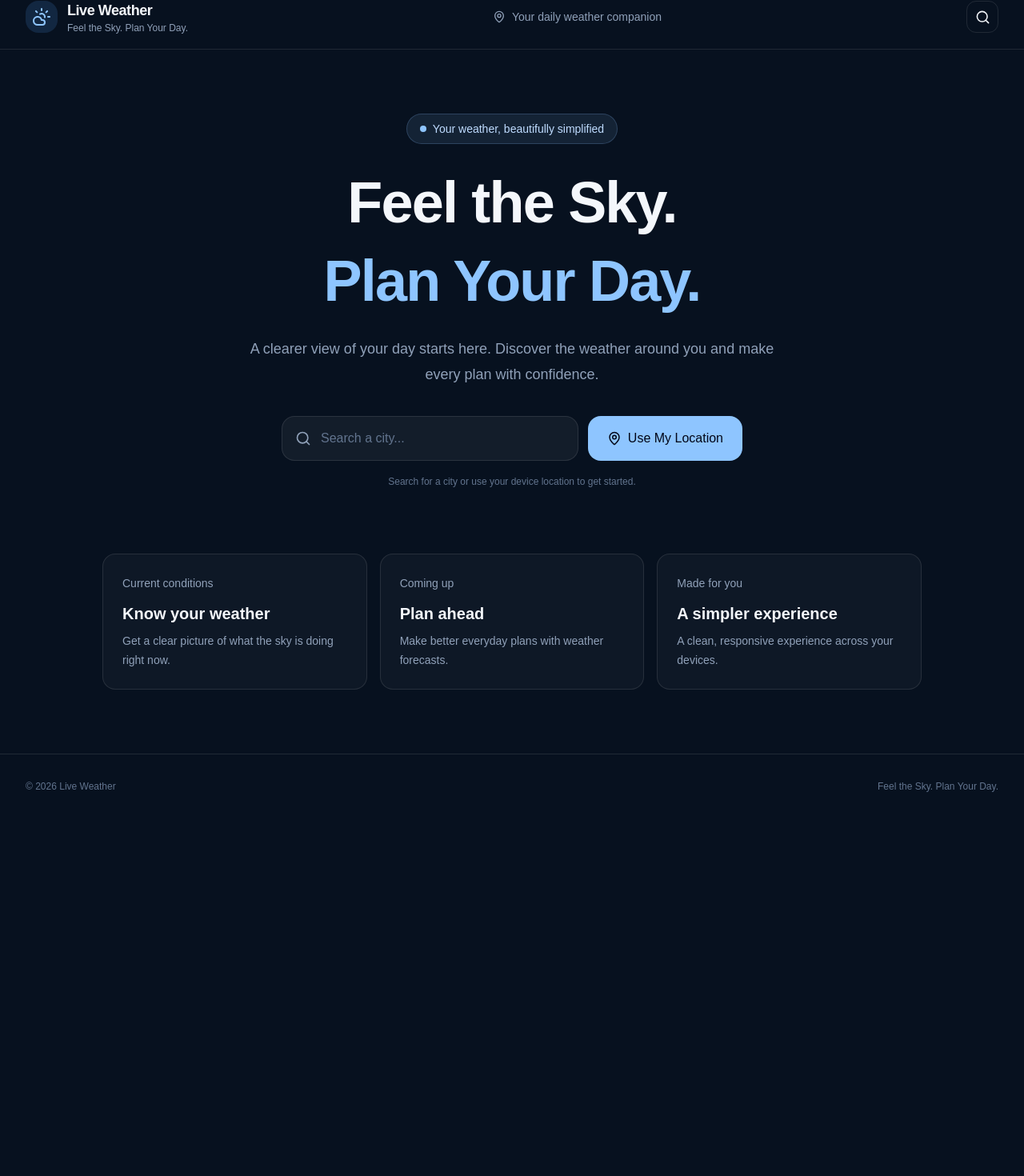
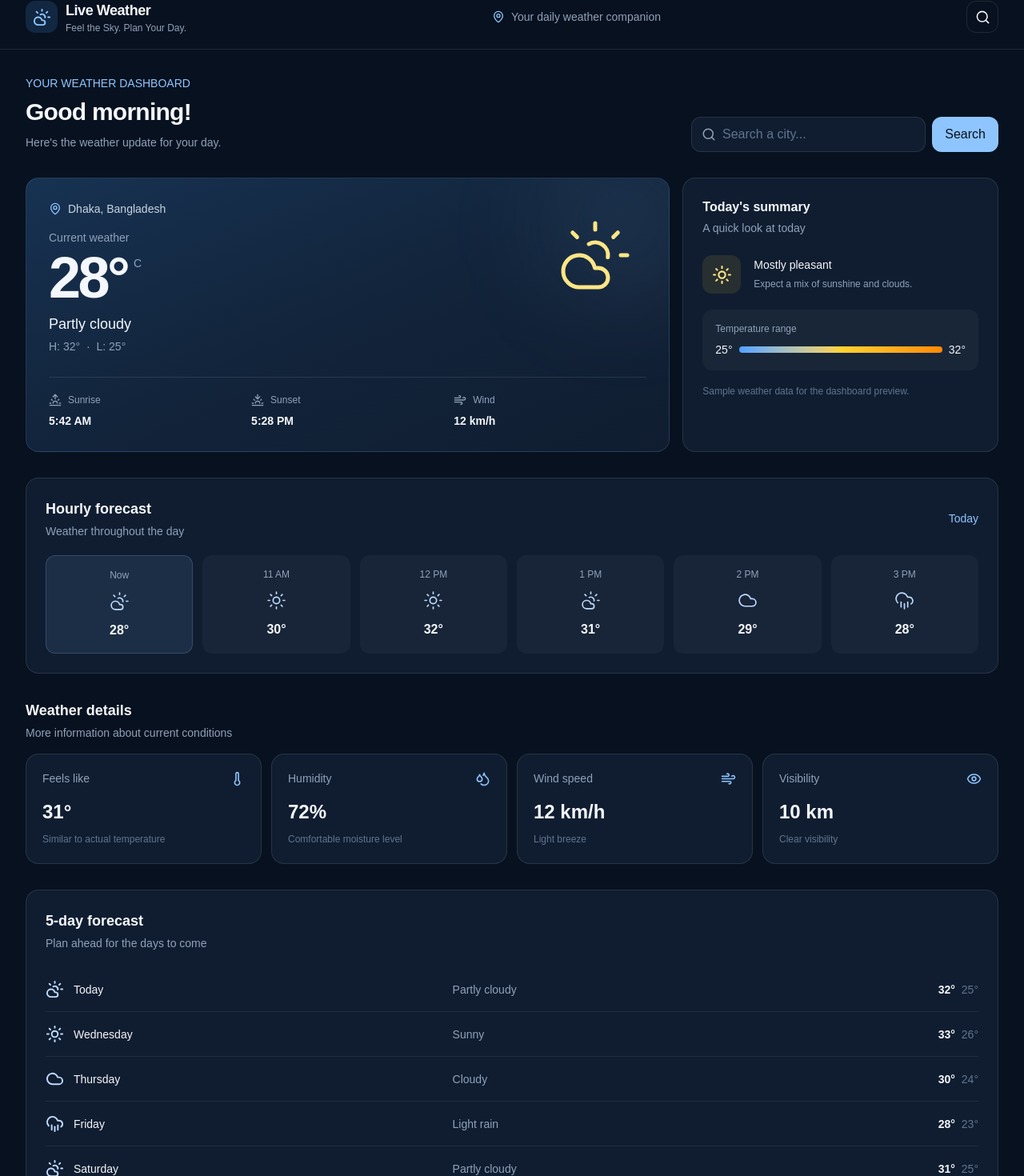
Before and after one commit to mehedilabs/live-weather, a Next.js app: page / in a window 1280 px wide. Shown: the part 19-1489 px from the top of the page at 80% size. Before the commit the page ends 1042 px from the top, so only its background shows below. Built offline with nearby package versions, Linux system fonts and the light colour scheme.

Commit message:
feat: redesign homepage as weather dashboard

```diff
--- a/src/app/page.tsx
+++ b/src/app/page.tsx
@@ -1,112 +1,380 @@
-import Link from "next/link";
-import { CloudSun, MapPin, Search } from "lucide-react";
+import {
+  Cloud,
+  CloudRain,
+  CloudSun,
+  Droplets,
+  Eye,
+  MapPin,
+  Search,
+  Sun,
+  Sunrise,
+  Sunset,
+  Thermometer,
+  Wind,
+} from "lucide-react";
+
+const hourlyForecast = [
+  { time: "Now", temperature: 28, icon: CloudSun },
+  { time: "11 AM", temperature: 30, icon: Sun },
+  { time: "12 PM", temperature: 32, icon: Sun },
+  { time: "1 PM", temperature: 31, icon: CloudSun },
+  { time: "2 PM", temperature: 29, icon: Cloud },
+  { time: "3 PM", temperature: 28, icon: CloudRain },
+];
+
+const weeklyForecast = [
+  {
+    day: "Today",
+    icon: CloudSun,
+    condition: "Partly cloudy",
+    high: 32,
+    low: 25,
+  },
+  { day: "Wednesday", icon: Sun, condition: "Sunny", high: 33, low: 26 },
+  { day: "Thursday", icon: Cloud, condition: "Cloudy", high: 30, low: 24 },
+  {
+    day: "Friday",
+    icon: CloudRain,
+    condition: "Light rain",
+    high: 28,
+    low: 23,
+  },
+  {
+    day: "Saturday",
+    icon: CloudSun,
+    condition: "Partly cloudy",
+    high: 31,
+    low: 25,
+  },
+];
+
+const weatherDetails = [
+  {
+    label: "Feels like",
+    value: "31°",
+    description: "Similar to actual temperature",
+    icon: Thermometer,
+  },
+  {
+    label: "Humidity",
+    value: "72%",
+    description: "Comfortable moisture level",
+    icon: Droplets,
+  },
+  {
+    label: "Wind speed",
+    value: "12 km/h",
+    description: "Light breeze",
+    icon: Wind,
+  },
+  {
+    label: "Visibility",
+    value: "10 km",
+    description: "Clear visibility",
+    icon: Eye,
+  },
+];
 
 export default function HomePage() {
   return (
-    <main className="min-h-screen overflow-hidden">
+    <main className="min-h-screen min-w-0 bg-[#07111f] text-[#f4f7fb]">
+      {/* Header */}
       <header className="border-b border-white/10">
-        <div className="container flex min-h-20 items-center justify-between gap-4">
-          <Link href="/" className="flex shrink-0 items-center gap-3">
-            <span className="flex size-10 items-center justify-center rounded-2xl bg-blue-400/15 text-blue-300">
-              <CloudSun size={24} />
+        <div className="mx-auto flex min-h-16 w-full max-w-7xl min-w-0 items-center justify-between gap-3 px-4 sm:min-h-20 sm:px-6 lg:px-8">
+          <a href="/" className="flex min-w-0 items-center gap-2.5">
+            <span className="flex size-10 shrink-0 items-center justify-center rounded-xl bg-blue-400/15 text-blue-300">
+              <CloudSun size={23} />
             </span>
 
-            <span>
-              <span className="block text-lg font-bold tracking-tight">
+            <span className="min-w-0">
+              <span className="block text-base font-bold tracking-tight sm:text-lg">
                 Live Weather
               </span>
               <span className="hidden text-xs text-slate-400 sm:block">
                 Feel the Sky. Plan Your Day.
               </span>
             </span>
-          </Link>
+          </a>
 
           <div className="hidden items-center gap-2 text-sm text-slate-400 sm:flex">
-            <MapPin size={16} />
+            <MapPin size={16} className="text-blue-300" />
             <span>Your daily weather companion</span>
           </div>
 
           <button
             type="button"
+            aria-label="Search weather"
             className="flex size-10 shrink-0 items-center justify-center rounded-xl border border-white/10 transition hover:bg-white/5"
-            aria-label="Search for a city"
           >
             <Search size={19} />
           </button>
         </div>
       </header>
 
-      <section className="container py-12 sm:py-16 lg:py-20">
-        <div className="mx-auto max-w-4xl text-center">
-          <span className="inline-flex items-center gap-2 rounded-full border border-blue-300/20 bg-blue-300/10 px-4 py-2 text-sm text-blue-200">
-            <span className="size-2 rounded-full bg-blue-300" />
-            Your weather, beautifully simplified
-          </span>
+      {/* Dashboard */}
+      <div className="mx-auto w-full max-w-7xl min-w-0 px-4 py-6 sm:px-6 sm:py-8 lg:px-8">
+        {/* Page heading and search */}
+        <div className="mb-6 flex min-w-0 flex-col gap-4 sm:mb-8 md:flex-row md:items-end md:justify-between">
+          <div className="min-w-0">
+            <p className="text-sm font-medium text-blue-300">
+              YOUR WEATHER DASHBOARD
+            </p>
+            <h1 className="mt-2 text-2xl font-bold tracking-tight sm:text-3xl">
+              Good morning!
+            </h1>
+            <p className="mt-2 text-sm leading-6 text-slate-400">
+              Here&apos;s the weather update for your day.
+            </p>
+          </div>
 
-          <h1 className="mt-7 text-4xl font-bold leading-tight tracking-tight sm:text-6xl lg:text-7xl">
-            Feel the Sky.
-            <span className="mt-2 block text-blue-300">Plan Your Day.</span>
-          </h1>
+          <form action="/" className="flex w-full min-w-0 gap-2 md:max-w-sm">
+            <label className="flex min-h-11 min-w-0 flex-1 items-center gap-2 rounded-xl border border-white/10 bg-[#101d30] px-3">
+              <Search
+                size={18}
+                className="shrink-0 text-slate-400"
+                aria-hidden="true"
+              />
+              <input
+                type="search"
+                name="city"
+                placeholder="Search a city..."
+                aria-label="Search city"
+                className="w-full min-w-0 bg-transparent text-sm outline-none placeholder:text-slate-500"
+              />
+            </label>
 
-          <p className="mx-auto mt-6 max-w-2xl text-base leading-7 text-slate-400 sm:text-lg sm:leading-8">
-            A clearer view of your day starts here. Discover the weather around
-            you and make every plan with confidence.
-          </p>
+            <button
+              type="submit"
+              className="shrink-0 rounded-xl bg-blue-300 px-4 text-sm font-semibold text-[#07111f] transition hover:bg-blue-200"
+            >
+              Search
+            </button>
+          </form>
+        </div>
 
-          <div className="mx-auto mt-9 flex max-w-xl flex-col gap-3 sm:flex-row">
-            <div className="flex min-h-14 flex-1 items-center gap-3 rounded-2xl border border-white/10 bg-white/5 px-4 text-left">
-              <Search className="shrink-0 text-slate-400" size={20} />
-              <input
-                type="text"
-                placeholder="Search a city..."
-                aria-label="City name"
-                className="min-w-0 flex-1 bg-transparent text-sm text-white outline-none placeholder:text-slate-500"
+        {/* Main weather and sun information */}
+        <section className="grid min-w-0 grid-cols-1 gap-4 lg:grid-cols-3">
+          {/* Current weather */}
+          <article className="relative min-w-0 overflow-hidden rounded-2xl border border-blue-300/15 bg-gradient-to-br from-[#173252] via-[#12243b] to-[#101d30] p-5 sm:p-7 lg:col-span-2">
+            <div className="pointer-events-none absolute -right-10 -top-10 size-48 rounded-full bg-blue-300/10 blur-3xl" />
+
+            <div className="relative flex min-w-0 items-start justify-between gap-3">
+              <div className="min-w-0">
+                <div className="flex flex-wrap items-center gap-2 text-sm text-slate-300">
+                  <MapPin size={16} className="shrink-0 text-blue-300" />
+                  <span>Dhaka, Bangladesh</span>
+                </div>
+
+                <p className="mt-4 text-sm text-slate-400">Current weather</p>
+
+                <div className="mt-1 flex flex-wrap items-start gap-x-2">
+                  <span className="text-6xl font-semibold tracking-tighter sm:text-7xl">
+                    28°
+                  </span>
+                  <span className="mt-2 text-sm text-slate-400">C</span>
+                </div>
+
+                <p className="mt-2 text-lg font-medium">Partly cloudy</p>
+                <p className="mt-1 text-sm text-slate-400">
+                  H: 32° <span className="mx-1">·</span> L: 25°
+                </p>
+              </div>
+
+              <CloudSun
+                size={76}
+                strokeWidth={1.25}
+                className="mt-5 shrink-0 text-amber-200 sm:mr-4 sm:size-24"
+                aria-label="Partly cloudy"
               />
             </div>
 
-            <button
-              type="button"
-              className="flex min-h-14 items-center justify-center gap-2 rounded-2xl bg-blue-300 px-6 font-semibold text-slate-950 transition hover:bg-blue-200"
-            >
-              <MapPin size={18} />
-              Use My Location
-            </button>
+            <div className="relative mt-7 grid grid-cols-2 gap-3 border-t border-white/10 pt-5 sm:grid-cols-3">
+              <div>
+                <div className="flex items-center gap-2 text-xs text-slate-400">
+                  <Sunrise size={16} />
+                  Sunrise
+                </div>
+                <p className="mt-2 text-sm font-semibold">5:42 AM</p>
+              </div>
+
+              <div>
+                <div className="flex items-center gap-2 text-xs text-slate-400">
+                  <Sunset size={16} />
+                  Sunset
+                </div>
+                <p className="mt-2 text-sm font-semibold">5:28 PM</p>
+              </div>
+
+              <div className="col-span-2 sm:col-span-1">
+                <div className="flex items-center gap-2 text-xs text-slate-400">
+                  <Wind size={16} />
+                  Wind
+                </div>
+                <p className="mt-2 text-sm font-semibold">12 km/h</p>
+              </div>
+            </div>
+          </article>
+
+          {/* Weather summary */}
+          <article className="flex min-w-0 flex-col rounded-2xl border border-white/10 bg-[#101d30] p-5 sm:p-6">
+            <h2 className="text-base font-semibold">Today&apos;s summary</h2>
+            <p className="mt-1 text-sm text-slate-400">A quick look at today</p>
+
+            <div className="mt-6 flex items-center gap-4">
+              <span className="flex size-12 shrink-0 items-center justify-center rounded-xl bg-amber-300/10 text-amber-200">
+                <Sun size={25} />
+              </span>
+              <div className="min-w-0">
+                <p className="text-sm font-medium">Mostly pleasant</p>
+                <p className="mt-1 text-xs leading-5 text-slate-400">
+                  Expect a mix of sunshine and clouds.
+                </p>
+              </div>
+            </div>
+
+            <div className="mt-5 rounded-xl bg-white/[0.04] p-4">
+              <p className="text-xs text-slate-400">Temperature range</p>
+              <div className="mt-2 flex items-center justify-between gap-2 text-sm">
+                <span>25°</span>
+                <div className="h-2 min-w-0 flex-1 rounded-full bg-gradient-to-r from-blue-400 via-amber-300 to-orange-400" />
+                <span>32°</span>
+              </div>
+            </div>
+
+            <p className="mt-4 text-xs leading-5 text-slate-500">
+              Sample weather data for the dashboard preview.
+            </p>
+          </article>
+        </section>
+
+        {/* Hourly forecast */}
+        <section className="mt-6 min-w-0 rounded-2xl border border-white/10 bg-[#101d30] p-4 sm:mt-8 sm:p-6">
+          <div className="flex items-center justify-between gap-3">
+            <div className="min-w-0">
+              <h2 className="text-base font-semibold sm:text-lg">
+                Hourly forecast
+              </h2>
+              <p className="mt-1 text-xs text-slate-400 sm:text-sm">
+                Weather throughout the day
+              </p>
+            </div>
+            <span className="shrink-0 text-xs text-blue-300 sm:text-sm">
+              Today
+            </span>
           </div>
 
-          <p className="mt-4 text-xs leading-5 text-slate-500">
-            Search for a city or use your device location to get started.
-          </p>
-        </div>
+          <div className="mt-5 grid min-w-0 grid-cols-3 gap-2 sm:grid-cols-6 sm:gap-3">
+            {hourlyForecast.map((hour) => {
+              const WeatherIcon = hour.icon;
 
-        <div className="mx-auto mt-16 grid max-w-5xl gap-4 sm:mt-20 sm:grid-cols-3">
-          <div className="rounded-2xl border border-white/10 bg-white/[0.03] p-6">
-            <span className="text-sm text-slate-400">Current conditions</span>
-            <h2 className="mt-3 text-xl font-semibold">Know your weather</h2>
-            <p className="mt-2 text-sm leading-6 text-slate-400">
-              Get a clear picture of what the sky is doing right now.
+              return (
+                <div
+                  key={hour.time}
+                  className={`flex min-w-0 flex-col items-center gap-3 rounded-xl px-1 py-4 sm:px-2 ${
+                    hour.time === "Now"
+                      ? "border border-blue-300/20 bg-blue-300/10"
+                      : "bg-white/[0.03]"
+                  }`}
+                >
+                  <span className="text-xs text-slate-400">{hour.time}</span>
+                  <WeatherIcon
+                    size={25}
+                    strokeWidth={1.6}
+                    className="text-blue-200"
+                  />
+                  <span className="text-base font-semibold">
+                    {hour.temperature}°
+                  </span>
+                </div>
+              );
+            })}
+          </div>
+        </section>
+
+        {/* Weather details */}
+        <section className="mt-6 min-w-0 sm:mt-8">
+          <div className="mb-4">
+            <h2 className="text-lg font-semibold">Weather details</h2>
+            <p className="mt-1 text-sm text-slate-400">
+              More information about current conditions
             </p>
           </div>
 
-          <div className="rounded-2xl border border-white/10 bg-white/[0.03] p-6">
-            <span className="text-sm text-slate-400">Coming up</span>
-            <h2 className="mt-3 text-xl font-semibold">Plan ahead</h2>
-            <p className="mt-2 text-sm leading-6 text-slate-400">
-              Make better everyday plans with weather forecasts.
+          <div className="grid min-w-0 grid-cols-1 gap-3 sm:grid-cols-2 lg:grid-cols-4">
+            {weatherDetails.map((detail) => {
+              const DetailIcon = detail.icon;
+
+              return (
+                <article
+                  key={detail.label}
+                  className="min-w-0 rounded-2xl border border-white/10 bg-[#101d30] p-4 sm:p-5"
+                >
+                  <div className="flex items-center justify-between gap-3">
+                    <span className="text-sm text-slate-400">
+                      {detail.label}
+                    </span>
+                    <DetailIcon size={19} className="shrink-0 text-blue-300" />
+                  </div>
+
+                  <p className="mt-4 text-2xl font-semibold">{detail.value}</p>
+                  <p className="mt-2 text-xs leading-5 text-slate-500">
+                    {detail.description}
+                  </p>
+                </article>
+              );
+            })}
+          </div>
+        </section>
+
+        {/* Five-day forecast */}
+        <section className="mt-6 min-w-0 rounded-2xl border border-white/10 bg-[#101d30] p-4 sm:mt-8 sm:p-6">
+          <div className="mb-5">
+            <h2 className="text-base font-semibold sm:text-lg">
+              5-day forecast
+            </h2>
+            <p className="mt-1 text-xs text-slate-400 sm:text-sm">
+              Plan ahead for the days to come
             </p>
           </div>
 
-          <div className="rounded-2xl border border-white/10 bg-white/[0.03] p-6">
-            <span className="text-sm text-slate-400">Made for you</span>
-            <h2 className="mt-3 text-xl font-semibold">A simpler experience</h2>
-            <p className="mt-2 text-sm leading-6 text-slate-400">
-              A clean, responsive experience across your devices.
-            </p>
+          <div className="min-w-0">
+            {weeklyForecast.map((day, index) => {
+              const WeatherIcon = day.icon;
+
+              return (
+                <div
+                  key={day.day}
+                  className={`grid min-w-0 grid-cols-[minmax(0,1fr)_auto_auto] items-center gap-3 py-4 sm:grid-cols-[minmax(0,1fr)_minmax(0,1.2fr)_auto] sm:gap-4 ${
+                    index !== weeklyForecast.length - 1
+                      ? "border-b border-white/[0.07]"
+                      : ""
+                  }`}
+                >
+                  <div className="flex min-w-0 items-center gap-2 sm:gap-3">
+                    <WeatherIcon size={23} className="shrink-0 text-blue-200" />
+                    <span className="truncate text-sm font-medium">
+                      {day.day}
+                    </span>
+                  </div>
+
+                  <span className="hidden min-w-0 truncate text-sm text-slate-400 sm:block">
+                    {day.condition}
+                  </span>
+
+                  <div className="flex shrink-0 items-center gap-2 text-sm">
+                    <span className="font-semibold">{day.high}°</span>
+                    <span className="text-slate-500">{day.low}°</span>
+                  </div>
+                </div>
+              );
+            })}
           </div>
-        </div>
-      </section>
+        </section>
+      </div>
 
-      <footer className="border-t border-white/10">
-        <div className="container flex min-h-20 flex-col items-center justify-center gap-2 py-5 text-center text-xs text-slate-500 sm:flex-row sm:justify-between">
+      {/* Footer */}
+      <footer className="mt-4 border-t border-white/10 sm:mt-8">
+        <div className="mx-auto flex min-h-20 w-full max-w-7xl flex-col items-center justify-center gap-2 px-4 py-5 text-center text-xs text-slate-500 sm:flex-row sm:justify-between sm:px-6 lg:px-8">
           <p>© {new Date().getFullYear()} Live Weather</p>
           <p>Feel the Sky. Plan Your Day.</p>
         </div>
```
